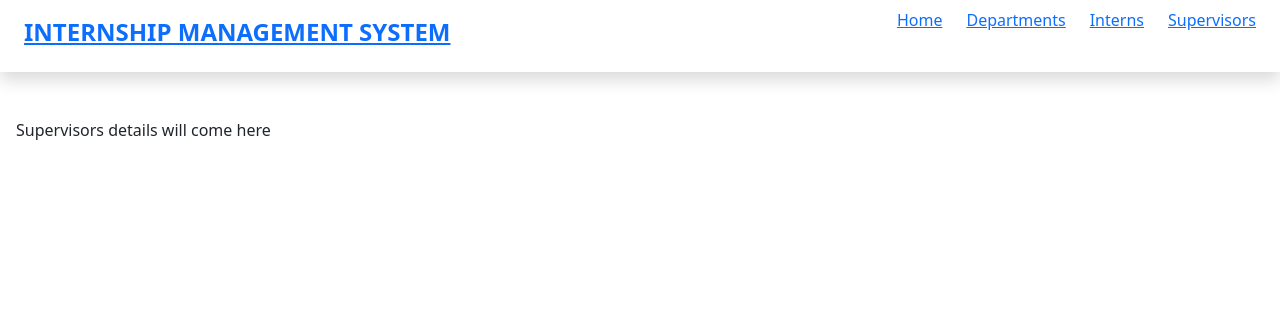
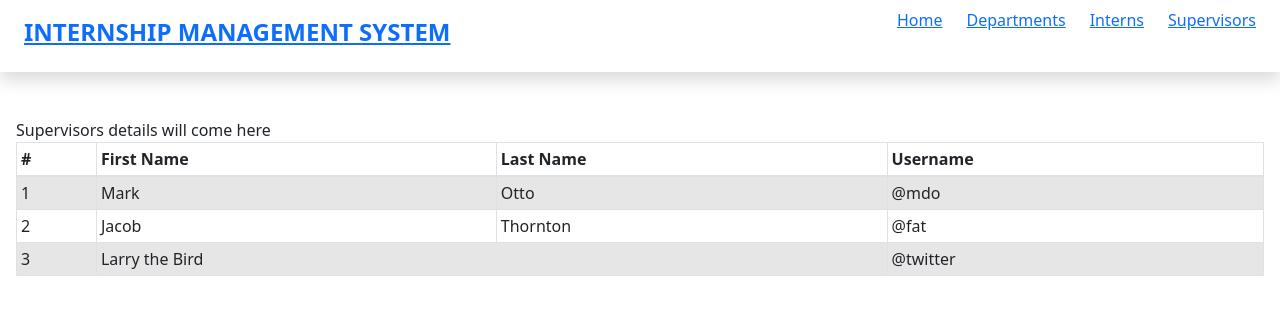
Before and after one commit to dennis-mburu/phase-3-project-internship-management-system, a React (Create React App) app in the folder client/internship_management_system/: page /supervisors in a window 1280 px wide. Shown: the top 314 px of the page. Built offline with nearby package versions, Linux system fonts and the light colour scheme.

Commit message:
Milestone: Able to fetch and map data in a table

```diff
--- a/client/internship_management_system/src/components/Interns.js
+++ b/client/internship_management_system/src/components/Interns.js
@@ -1,10 +1,48 @@
 import React from "react";
+import Table from 'react-bootstrap/Table';
+import { useEffect, useState } from "react";
+
+
 
 function Interns (){
 
+
+    const[interns, setInterns] = useState([])
+
+    useEffect(() => {
+
+        fetch("http://localhost:9292/interns")
+
+        .then(res => res.json())
+        .then(data => {
+          setInterns(data)
+        })
+      },[])
+
+    //   console.log(interns)
+
     return (
         <div>
-            This is the interns page
+            <div>This is the interns page</div>
+            <div>
+            <Table striped bordered hover size="sm">
+      <thead>
+        <tr>
+          <th>id</th>
+          <th>Intern's Name</th>
+          <th>Intern's Email</th>
+        </tr>
+      </thead>
+      <tbody>
+        {interns.map(intern => <tr key={intern.id}>
+                <td>{intern.id}</td>
+                <td>{intern.name}</td>
+                <td>{intern.email}</td>
+            </tr>)}
+      </tbody>
+    </Table>
+
+            </div>
         </div>
     )
 }
--- a/client/internship_management_system/src/components/Supervisors.js
+++ b/client/internship_management_system/src/components/Supervisors.js
@@ -1,10 +1,46 @@
 import React from "react";
+import Table from 'react-bootstrap/Table';
+
 
 function Supervisors (){
 
     return (
         <div>
-            Supervisors details will come here
+
+            <div>Supervisors details will come here</div>
+
+            <div>
+            <Table striped bordered hover size="sm">
+      <thead>
+        <tr>
+          <th>#</th>
+          <th>First Name</th>
+          <th>Last Name</th>
+          <th>Username</th>
+        </tr>
+      </thead>
+      <tbody>
+        <tr>
+          <td>1</td>
+          <td>Mark</td>
+          <td>Otto</td>
+          <td>@mdo</td>
+        </tr>
+        <tr>
+          <td>2</td>
+          <td>Jacob</td>
+          <td>Thornton</td>
+          <td>@fat</td>
+        </tr>
+        <tr>
+          <td>3</td>
+          <td colSpan={2}>Larry the Bird</td>
+          <td>@twitter</td>
+        </tr>
+      </tbody>
+    </Table>
+
+            </div>
         </div>
     )
 }
```
